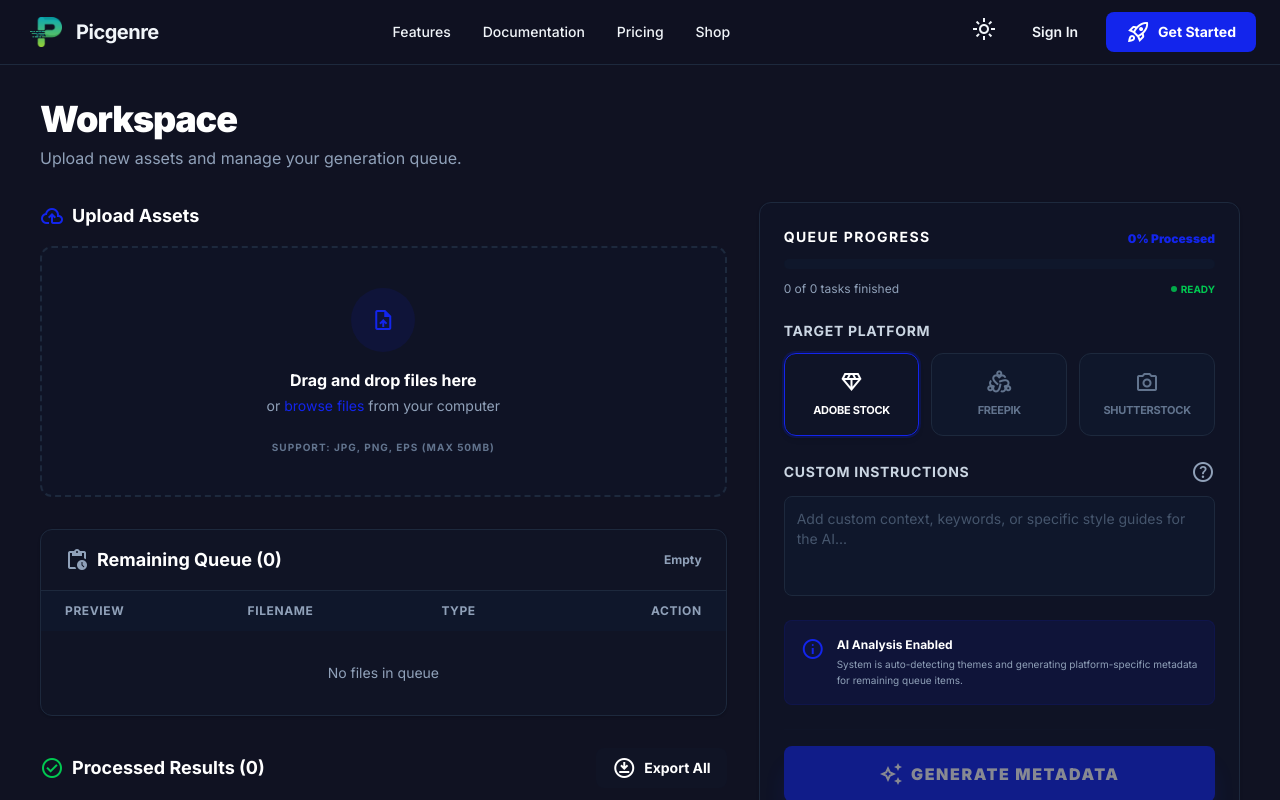
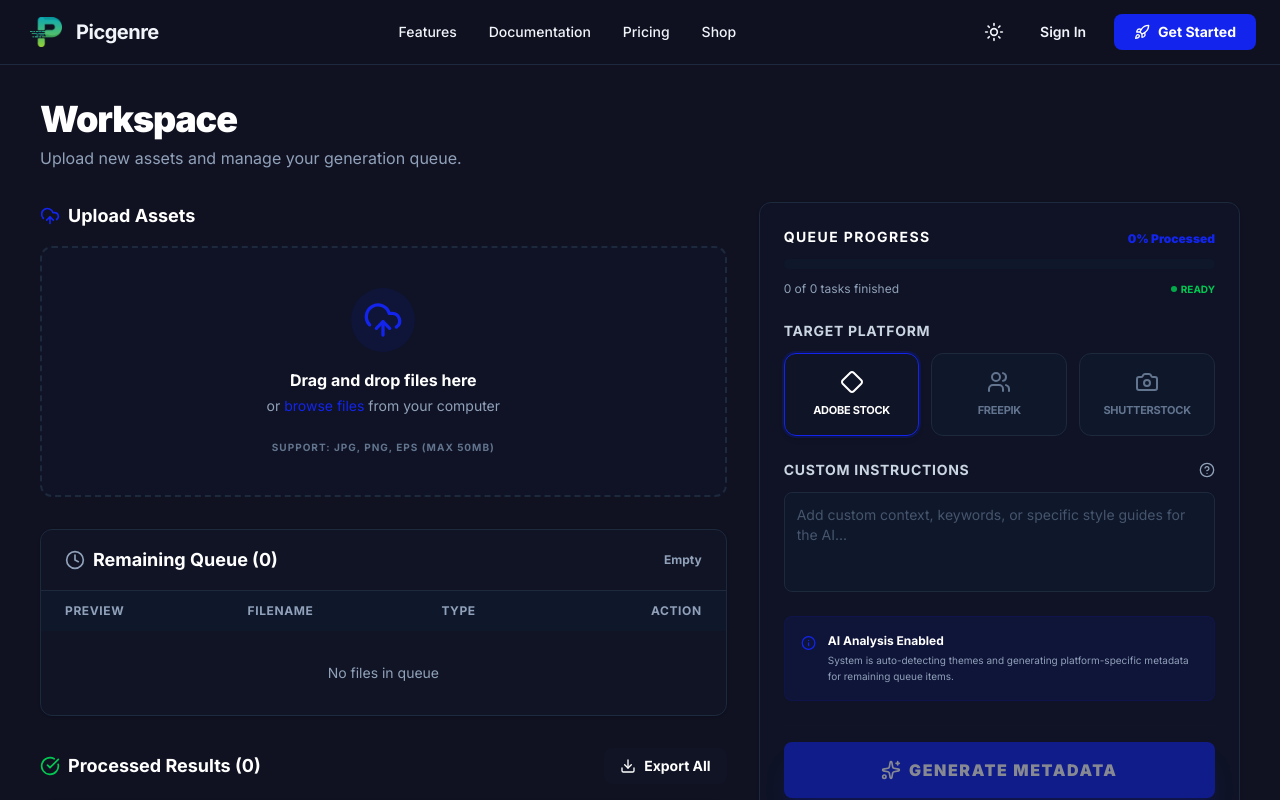
Before and after one commit to jisan-mahmud/picgenre-2.0, a React (Vite) app: page /workspace in a window 1280 px wide. Shown: the top 800 px of the page. Built offline with nearby package versions, Linux system fonts and the light colour scheme.

Commit message:
update: replace icon

```diff
--- a/package.json
+++ b/package.json
@@ -11,6 +11,7 @@
   },
   "dependencies": {
     "@tailwindcss/vite": "^4.1.18",
+    "lucide-react": "^0.563.0",
     "react": "^19.2.0",
     "react-dom": "^19.2.0",
     "react-router-dom": "^7.13.0",
--- a/src/components/layouts/Header.jsx
+++ b/src/components/layouts/Header.jsx
@@ -1,6 +1,7 @@
 import React, { useState } from 'react'
 import { useTheme } from '../../hooks/useTheme'
-import { Link } from 'react-router-dom';
+import { Link } from 'react-router-dom'
+import { Sun, Moon, Rocket, Menu, X } from 'lucide-react'
 
 export default function Header() {
     const { theme, toggleTheme } = useTheme();
@@ -27,15 +28,13 @@
                             className="p-2 rounded-lg hover:bg-slate-200 dark:hover:bg-slate-800 transition-colors"
                             aria-label="Toggle theme"
                         >
-                            <span className="material-symbols-outlined text-lg sm:text-xl">
-                                {theme === 'dark' ? 'light_mode' : 'dark_mode'}
-                            </span>
+                            {theme === 'dark' ? <Sun className="w-5 h-5" /> : <Moon className="w-5 h-5" />}
                         </button>
                         <Link to="/login" className="hidden sm:flex text-sm font-semibold px-3 sm:px-4 py-2 rounded-lg hover:bg-slate-200 dark:hover:bg-slate-800 transition-colors">
                             Sign In
                         </Link>
                         <Link to="/workspace" className="hidden sm:flex bg-primary text-white text-xs sm:text-sm font-bold px-3 sm:px-5 py-2 rounded-lg hover:bg-blue-700 transition-all items-center gap-1 sm:gap-2">
-                            <span className="material-symbols-outlined text-sm">rocket_launch</span>
+                            <Rocket className="w-4 h-4" />
                             <span className="hidden sm:inline">Get Started</span>
                             <span className="sm:hidden">Start</span>
                         </Link>
@@ -44,9 +43,7 @@
                             className="md:hidden p-2 rounded-lg hover:bg-slate-200 dark:hover:bg-slate-800 transition-colors"
                             aria-label="Toggle menu"
                         >
-                            <span className="material-symbols-outlined text-xl">
-                                {isMenuOpen ? 'close' : 'menu'}
-                            </span>
+                            {isMenuOpen ? <X className="w-6 h-6" /> : <Menu className="w-6 h-6" />}
                         </button>
                     </div>
                 </div>
--- a/src/components/ui/Toast.jsx
+++ b/src/components/ui/Toast.jsx
@@ -1,4 +1,5 @@
 import React, { useEffect, useState } from 'react'
+import { CheckCircle, AlertCircle, Info } from 'lucide-react'
 
 export default function Toast({ message, onClose, type = 'success' }) {
     const [isVisible, setIsVisible] = useState(false)
@@ -18,14 +19,18 @@
         info: 'bg-primary text-white'
     }
 
+    const icons = {
+        success: <CheckCircle className="w-5 h-5" />,
+        error: <AlertCircle className="w-5 h-5" />,
+        info: <Info className="w-5 h-5" />
+    }
+
     return (
         <div className={`fixed bottom-4 right-4 z-50 transition-all duration-300 transform ${
             isVisible ? 'translate-y-0 opacity-100' : 'translate-y-2 opacity-0'
         }`}>
             <div className={`${styles[type]} px-4 py-3 rounded-lg shadow-xl flex items-center gap-2`}>
-                <span className="material-symbols-outlined">
-                    {type === 'success' ? 'check_circle' : type === 'error' ? 'error' : 'info'}
-                </span>
+                {icons[type]}
                 <span className="text-sm font-medium">{message}</span>
             </div>
         </div>
--- a/src/components/workspace/FileQueue.jsx
+++ b/src/components/workspace/FileQueue.jsx
@@ -1,4 +1,5 @@
 import React from 'react'
+import { Clock, FileText, Trash2 } from 'lucide-react'
 
 export default function FileQueue({ files = [], onRemove }) {
     const getFileType = (filename) => {
@@ -20,7 +21,7 @@
         <div className="bg-white dark:bg-slate-900/40 rounded-xl shadow-sm border border-slate-200 dark:border-slate-800 overflow-hidden">
             <div className="px-6 py-4 border-b border-slate-200 dark:border-slate-800 flex justify-between items-center">
                 <div className="flex items-center gap-2">
-                    <span className="material-symbols-outlined text-slate-400">pending_actions</span>
+                    <Clock className="w-5 h-5 text-slate-400" />
                     <h3 className="text-slate-900 dark:text-white text-lg font-bold font-display">Remaining Queue ({files.length})</h3>
                 </div>
                 <span className="text-xs font-bold text-slate-400">{files.length > 0 ? 'Processing...' : 'Empty'}</span>
@@ -50,7 +51,7 @@
                                                 {preview ? (
                                                     <img src={preview} alt={file.name} className="w-full h-full object-cover" />
                                                 ) : (
-                                                    <span className="material-symbols-outlined text-slate-400">description</span>
+                                                    <FileText className="w-6 h-6 text-slate-400" />
                                                 )}
                                             </div>
                                         </td>
@@ -60,7 +61,7 @@
                                         </td>
                                         <td className="px-6 py-4 text-right">
                                             <button onClick={() => onRemove?.(index)} className="text-slate-400 hover:text-red-500 transition-colors">
-                                                <span className="material-symbols-outlined text-lg">delete</span>
+                                                <Trash2 className="w-5 h-5" />
                                             </button>
                                         </td>
                                     </tr>
--- a/src/components/workspace/ProcessedFile.jsx
+++ b/src/components/workspace/ProcessedFile.jsx
@@ -1,4 +1,5 @@
 import React, { useState } from 'react'
+import { CheckCircle, Download, Image, Clock, Copy, Tag } from 'lucide-react'
 import Toast from '../ui/Toast'
 
 export default function ProcessedFile({ files = [] }) {
@@ -13,17 +14,17 @@
         <div className="flex flex-col gap-4">
             <div className="flex items-center justify-between">
                 <div className="flex items-center gap-2">
-                    <span className="material-symbols-outlined text-green-500">check_circle</span>
+                    <CheckCircle className="w-5 h-5 text-green-500" />
                     <h3 className="text-slate-900 dark:text-white text-lg font-bold font-display">Processed Results ({files.length})</h3>
                 </div>
                 <button className="flex items-center gap-2 px-4 py-2 bg-slate-100 dark:bg-slate-900/40 hover:bg-slate-200 dark:hover:bg-slate-900 rounded-lg text-sm font-bold text-slate-700 dark:text-white transition-all">
-                    <span className="material-symbols-outlined text-sm">download_for_offline</span> Export All
+                    <Download className="w-4 h-4" /> Export All
                 </button>
             </div>
             <div className="grid grid-cols-1 gap-4">
                 {files.length === 0 ? (
                     <div className="bg-white dark:bg-slate-900/40 rounded-xl shadow-sm border border-slate-200 dark:border-slate-800 p-8 text-center text-slate-400">
-                        <span className="material-symbols-outlined text-4xl mb-2">pending</span>
+                        <Clock className="w-10 h-10 mb-2 text-slate-400" />
                         <p className="text-sm">No processed files yet</p>
                     </div>
                 ) : (
@@ -35,7 +36,7 @@
                                         {file.preview ? (
                                             <img src={file.preview} alt={file.name} className="w-full h-full object-cover" />
                                         ) : (
-                                            <span className="material-symbols-outlined text-4xl">image</span>
+                                            <Image className="w-10 h-10 text-slate-400" />
                                         )}
                                     </div>
                                     <div className="flex flex-col gap-2 flex-1 min-w-0">
@@ -43,7 +44,7 @@
                                             <p className="text-slate-400 dark:text-slate-500 text-[11px] font-bold uppercase tracking-wider truncate">{file.name}</p>
                                             <span className="px-1.5 py-0.5 rounded text-[8px] bg-primary/10 text-primary font-bold uppercase whitespace-nowrap">{file.platform || 'Adobe Stock'}</span>
                                         </div>
-                                        <h4 className="text-slate-900 dark:text-white text-base font-bold leading-tight break-words">{file.title || 'Generated title'}</h4>
+                                        <h4 className="text-slate-900 dark:text-white text-base font-bold leading-tight wrap-break-word">{file.title || 'Generated title'}</h4>
                                         <div className="flex flex-wrap gap-1.5 mt-1">
                                             {file.tags?.slice(0, 4).map((tag, i) => (
                                                 <span key={i} className="px-2 py-0.5 rounded-full text-[10px] bg-slate-100 dark:bg-slate-900/40 text-slate-600 dark:text-slate-300 border border-slate-200 dark:border-slate-800">{tag}</span>
@@ -56,10 +57,10 @@
                                 </div>
                                 <div className="flex flex-row md:flex-row gap-2 shrink-0 self-start">
                                     <button onClick={() => copyToClipboard(file.title, 'Title')} className="p-2.5 rounded-lg border border-slate-200 dark:border-slate-800 text-slate-600 dark:text-slate-300 hover:bg-slate-50 dark:hover:bg-slate-900/40 hover:text-primary dark:hover:text-white transition-all" title="Copy Title">
-                                        <span className="material-symbols-outlined text-[20px]">content_copy</span>
+                                        <Copy className="w-5 h-5" />
                                     </button>
                                     <button onClick={() => copyToClipboard(file.tags?.join(', '), 'Tags')} className="p-2.5 rounded-lg border border-slate-200 dark:border-slate-800 text-slate-600 dark:text-slate-300 hover:bg-slate-50 dark:hover:bg-slate-900/40 hover:text-primary dark:hover:text-white transition-all" title="Copy Tags">
-                                        <span className="material-symbols-outlined text-[20px]">sell</span>
+                                        <Tag className="w-5 h-5" />
                                     </button>
                                 </div>
                             </div>
--- a/src/components/workspace/SideBar.jsx
+++ b/src/components/workspace/SideBar.jsx
@@ -1,4 +1,5 @@
 import React from 'react'
+import { Diamond, Users, Camera, HelpCircle, Info, StopCircle, Sparkles } from 'lucide-react'
 
 export default function SideBar({ queueCount, processedCount = 0, totalCount = 0, onGenerate, onStop, isProcessing }) {
     const progress = totalCount > 0 ? Math.round((processedCount / totalCount) * 100) : 0
@@ -26,15 +27,15 @@
                         <label className="text-slate-700 dark:text-slate-300 text-sm font-bold uppercase tracking-wider">Target Platform</label>
                         <div className="grid grid-cols-1 sm:grid-cols-3 gap-3">
                             <button className="flex flex-col items-center gap-2 p-4 rounded-xl border transition-all bg-white dark:bg-slate-900/40 border-primary text-primary dark:text-white ring-2 ring-primary/20 shadow-md">
-                                <span className="material-symbols-outlined text-2xl">diamond</span>
+                                <Diamond className="w-6 h-6" />
                                 <span className="text-[11px] font-bold uppercase tracking-tight text-center">Adobe Stock</span>
                             </button>
                             <button className="flex flex-col items-center gap-2 p-4 rounded-xl border border-slate-200 dark:border-slate-800 bg-white/50 dark:bg-slate-900 text-slate-500 hover:border-primary/50 hover:text-primary dark:hover:text-white transition-all">
-                                <span className="material-symbols-outlined text-2xl">diversity_2</span>
+                                <Users className="w-6 h-6" />
                                 <span className="text-[11px] font-bold uppercase tracking-tight text-center">Freepik</span>
                             </button>
                             <button className="flex flex-col items-center gap-2 p-4 rounded-xl border border-slate-200 dark:border-slate-800 bg-white/50 dark:bg-slate-900 text-slate-500 hover:border-primary/50 hover:text-primary dark:hover:text-white transition-all">
-                                <span className="material-symbols-outlined text-2xl">photo_camera</span>
+                                <Camera className="w-6 h-6" />
                                 <span className="text-[11px] font-bold uppercase tracking-tight text-center">Shutterstock</span>
                             </button>
                         </div>
@@ -42,13 +43,13 @@
                     <div className="flex flex-col gap-3">
                         <div className="flex items-center justify-between">
                             <label className="text-slate-700 dark:text-slate-300 text-sm font-bold uppercase tracking-wider">Custom Instructions</label>
-                            <span className="material-symbols-outlined text-slate-400 text-sm">help_outline</span>
+                            <HelpCircle className="w-4 h-4 text-slate-400" />
                         </div>
                         <textarea className="w-full bg-white dark:bg-slate-900 border border-slate-200 dark:border-slate-800 rounded-lg p-3 text-sm text-slate-900 dark:text-white placeholder:text-slate-400 dark:placeholder:text-slate-600 focus:ring-2 focus:ring-primary focus:border-transparent transition-all min-h-25 resize-none" placeholder="Add custom context, keywords, or specific style guides for the AI..."></textarea>
                     </div>
                     <div className="flex flex-col gap-3 p-4 bg-primary/5 dark:bg-primary/10 rounded-lg border border-primary/10">
                         <div className="flex gap-3 items-start">
-                            <span className="material-symbols-outlined text-primary text-xl">info</span>
+                            <Info className="w-5 h-5 text-primary" />
                             <div className="flex flex-col gap-1">
                                 <p className="text-slate-900 dark:text-white text-xs font-bold leading-tight">AI Analysis Enabled</p>
                                 <p className="text-slate-500 dark:text-slate-400 text-[10px] leading-relaxed">System is auto-detecting themes and generating platform-specific metadata for remaining queue items.</p>
@@ -59,12 +60,12 @@
                 <div className="flex flex-col gap-3 pt-4 border-t border-slate-100 dark:border-slate-900/40">
                     {isProcessing ? (
                         <button onClick={onStop} className="w-full h-14 bg-red-500 text-white text-base font-black rounded-lg shadow-xl shadow-red-500/30 hover:scale-[1.02] active:scale-[0.98] transition-all flex items-center justify-center gap-2 uppercase tracking-widest">
-                            <span className="material-symbols-outlined">stop_circle</span>
+                            <StopCircle className="w-5 h-5" />
                             Stop Processing
                         </button>
                     ) : (
                         <button onClick={onGenerate} disabled={queueCount === 0} className="w-full h-14 bg-primary text-white text-base font-black rounded-lg shadow-xl shadow-primary/30 hover:scale-[1.02] active:scale-[0.98] transition-all flex items-center justify-center gap-2 uppercase tracking-widest disabled:opacity-50 disabled:cursor-not-allowed disabled:hover:scale-100">
-                            <span className="material-symbols-outlined">auto_awesome</span>
+                            <Sparkles className="w-5 h-5" />
                             Generate Metadata
                         </button>
                     )}
--- a/src/components/workspace/UploadAssets.jsx
+++ b/src/components/workspace/UploadAssets.jsx
@@ -1,4 +1,5 @@
 import React, { useRef, useState } from 'react'
+import { UploadCloud } from 'lucide-react'
 
 export default function UploadAssets({ onUpload }) {
     const [isDragging, setIsDragging] = useState(false)
@@ -46,7 +47,7 @@
                 className="hidden"
             />
             <div className="size-16 rounded-full bg-primary/5 dark:bg-primary/10 flex items-center justify-center text-primary group-hover:scale-110 transition-transform">
-                <span className="material-symbols-outlined text-4xl">upload_file</span>
+                <UploadCloud className="w-10 h-10" />
             </div>
             <div className="text-center">
                 <p className="text-slate-900 dark:text-white font-bold">Drag and drop files here</p>
--- a/src/pages/Workspace.jsx
+++ b/src/pages/Workspace.jsx
@@ -1,4 +1,5 @@
 import React, { useState } from 'react'
+import { CloudUpload } from 'lucide-react'
 import UploadAssets from '../components/workspace/UploadAssets'
 import FileQueue from '../components/workspace/FileQueue'
 import ProcessedFile from '../components/workspace/ProcessedFile'
@@ -71,7 +72,7 @@
                         <div className="lg:col-span-7 flex flex-col gap-8">
                             <div className="flex flex-col gap-3">
                                 <div className="flex items-center gap-2 mb-1">
-                                    <span className="material-symbols-outlined text-primary">cloud_upload</span>
+                                    <CloudUpload className="w-5 h-5 text-primary" />
                                     <h3 className="text-slate-900 dark:text-white text-lg font-bold font-display">Upload Assets</h3>
                                 </div>
                                 <UploadAssets onUpload={handleUpload}/>
```
Also changed, not shown: 1 other file (tests, documents, lock files or other folders).
